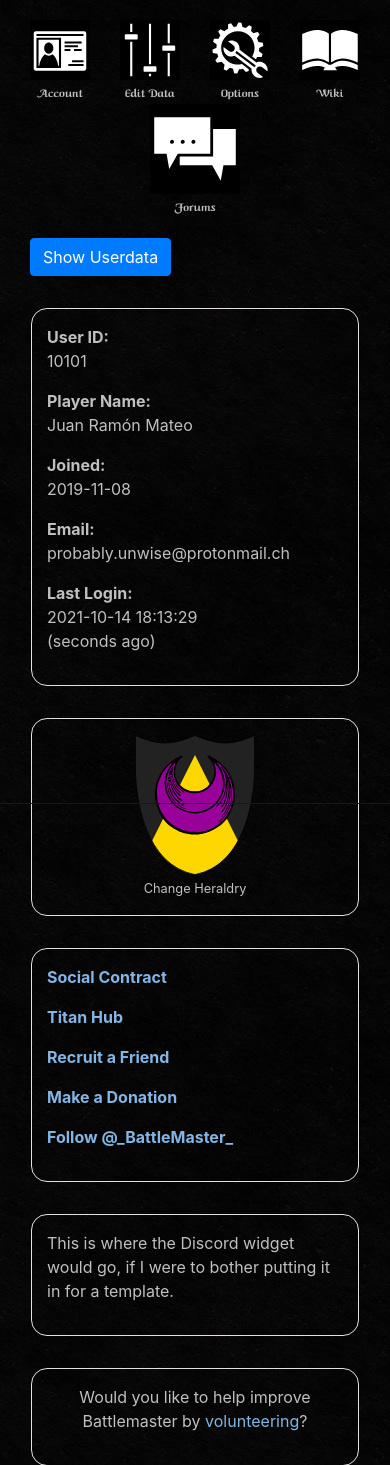
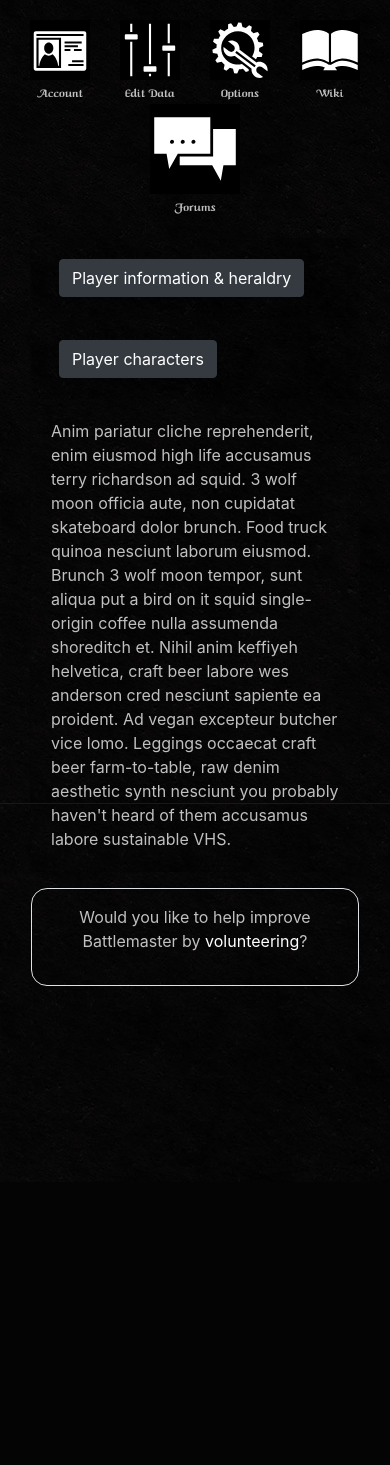
Before and after one commit to ProbablyUnwise/Moxie, a PHP site: page /family-page.html in a window 390 px wide. Shown: the part 40-1505 px from the top of the page. After the commit the page ends 1196 px from the top, so only its background shows below. Run offline with PHP 8.4, Linux system fonts and the light colour scheme.

Commit message:
added collapsing divs on mobile for player info

```diff
--- a/family-page.html
+++ b/family-page.html
@@ -73,40 +73,104 @@
                     </div>
                 </div>
             </div>
+
+            <!-- show only on mobile-->
             <div class="row d-xl-none">
-                <div class="col offset-xl-2">
-                    <p>
-                        <button class="btn btn-primary" type="button" data-toggle="collapse" data-target="#collapseMeta"
-                            aria-expanded="false" aria-controls="collapseExample">
-                            Show Userdata
-                        </button>
-                    </p>
+                <div class="col">
+                    <div id="accordion">
+                        <div class="card">
+                            <div class="card-header" id="headingOne">
+                                <h5 class="mb-0">
+                                    <button class="btn btn-dark" data-toggle="collapse" data-target="#collapseOne"
+                                        aria-expanded="true" aria-controls="collapseOne">
+                                        Player information & heraldry
+                                    </button>
+                                </h5>
+                            </div>
+
+                            <div id="collapseOne" class="collapse" aria-labelledby="headingOne"
+                                data-parent="#accordion">
+                                <div class="card-body">
+                                    <div class="row">
+                                        <div class="col-sm-3">
+                                            <p><strong>ID: </strong><small>10101</small><br>
+                                            <strong>Name: </strong><small>Juan Ramón Mateo</small><br>
+                                            <strong>Joined: </strong><small>2019-11-08</small><br>
+                                            <strong>Email: </strong><small>probably.unwise@protonmail.ch</small><br>
+                                            <strong>Last Login: </strong><small>2021-10-14 18:13:29 (seconds ago)</small>
+                                        </div>
+                                        <div class="col-sm-2 text-center">
+                                            <img src="images/keswick.svg" alt="Heraldry">
+                                            <button type="button" class="btn btn-secondary"><a href="#">Change heraldry</a></button>
+                                        </div>
+                                        <div class="col-sm-3 text-center">
+                                            <button type="button" class="btn btn-primary"><a href="#">Social Contract</a></button>
+                                            <button type="button" class="btn btn-primary"><a href="#">Recruit a Friend</a></button>
+                                            <button type="button" class="btn btn-primary"><a href="#">Make a Donation</a></button>
+                                            <button type="button" class="btn btn-primary"><a href="#">Follow on Twitter</a></button>
+                                        </div>
+                                        <div class="col-sm-2">
+                                            <p>This is where the Discord widget would go, if I were to
+                                                bother putting it in for a template.
+                                            </p>
+                                        </div>
+                                    </div>
+                                </div>
+                            </div>
+                        </div>
+                        <div class="card">
+                            <div class="card-header" id="headingTwo">
+                                <h5 class="mb-0">
+                                    <button class="btn btn-dark collapsed" data-toggle="collapse"
+                                        data-target="#collapseTwo" aria-expanded="false" aria-controls="collapseTwo">
+                                        Player characters
+                                    </button>
+                                </h5>
+                            </div>
+                            <div id="collapseTwo" class="collapse show" aria-labelledby="headingTwo"
+                                data-parent="#accordion">
+                                <div class="card-body">
+                                    Anim pariatur cliche reprehenderit, enim eiusmod high life accusamus terry
+                                    richardson ad squid. 3 wolf moon officia aute, non cupidatat skateboard dolor
+                                    brunch. Food truck quinoa nesciunt laborum eiusmod. Brunch 3 wolf moon tempor, sunt
+                                    aliqua put a bird on it squid single-origin coffee nulla assumenda shoreditch et.
+                                    Nihil anim keffiyeh helvetica, craft beer labore wes anderson cred nesciunt sapiente
+                                    ea proident. Ad vegan excepteur butcher vice lomo. Leggings occaecat craft beer
+                                    farm-to-table, raw denim aesthetic synth nesciunt you probably haven't heard of them
+                                    accusamus labore sustainable VHS.
+                                </div>
+                            </div>
+                        </div>
+                    </div>
                 </div>
             </div>
-            <div class="row in" id="collapseMeta">
-                <div class="col-sm-3 border offset-xl-2">
+
+            <!-- show only on desktop -->
+            <div class="row">
+                <div class="col-2 border offset-2 d-none d-xl-block">
                     <p><strong>User ID:</strong><br>10101</p>
                     <p><strong>Player Name:</strong><br>Juan Ramón Mateo</p>
                     <p><strong>Joined:</strong><br>2019-11-08</p>
                     <p><strong>Email:</strong><br>probably.unwise@protonmail.ch</p>
                     <p><strong>Last Login:</strong><br>2021-10-14 18:13:29<br>(seconds ago)</p>
                 </div>
-                <div class="col-sm-2 border text-center">
+                <div class="col-2 border text-center d-none d-xl-block">
                     <img src="images/keswick.svg" alt="Heraldry"><br><small>Change Heraldry</small>
                 </div>
-                <div class="col-sm-2 border font-weight-bold">
+                <div class="col-2 border font-weight-bold d-none d-xl-block">
                     <p><a href="#">Social Contract</a></p>
                     <p></p><a href="#">Titan Hub</a></p>
                     <p></p><a href="#">Recruit a Friend</a></p>
                     <p></p><a href="#">Make a Donation</a></p>
                     <p></p><a href="#">Follow @_BattleMaster_</a></p>
                 </div>
-                <div class="col-sm-2 border">
+                <div class="col-2 border d-none d-xl-block">
                     <p>This is where the Discord widget would go, if I were to
                         bother putting it in for a template.
                     </p>
                 </div>
             </div>
+
             <div class="row">
                 <div class="col border offset-xl-2 text-center">
                     <p>Would you like to help improve Battlemaster by <a href="#">volunteering</a>?</p>
--- a/style.css
+++ b/style.css
@@ -97,12 +97,12 @@ footer a {
 
 #content-area a,
 #content-area a:visited {
-    color: #83b6e6;
+    color: #fff;
     text-decoration: none;
 }
 
 #content-area a:hover {
-    border-bottom: thin dotted #83b6e6;
+    border-bottom: thin dotted #fff;
 }
 
 #scroll-to-top {
@@ -152,3 +152,11 @@ footer a {
     border: #fff thick;
     border-radius: 1em;
 }
+
+.card {
+    background: url(images/bm-stone-wall.jpg);
+}
+
+.btn {
+    margin: 0.5em;
+}
```
